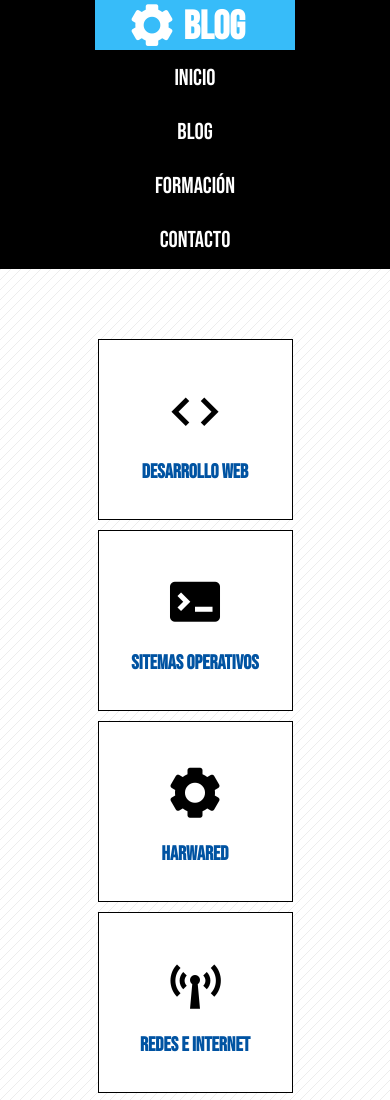
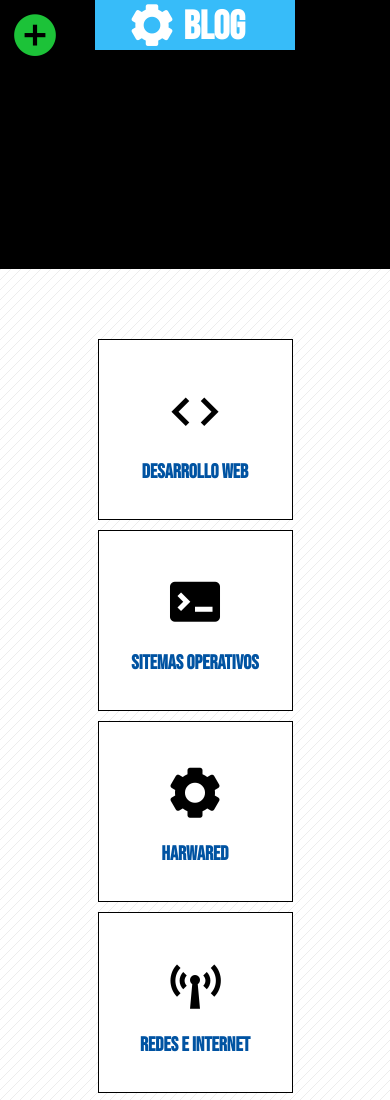
Before and after one commit to Audiel-MT/segunda-web, a plain HTML site: page index.html in a window 390 px wide. Shown: the top 1100 px of the page. Drawn offline with nearby package versions, Linux system fonts and the light colour scheme.

Commit message:
Agregando un menu diferentes en el media queries de 493px

```diff
--- a/css/responsive.css
+++ b/css/responsive.css
@@ -379,6 +379,38 @@
 
 @media screen and (max-width: 493px) {
 
+    .circle {
+        display: initial;
+        position: absolute;
+        color: #1cc238;
+        top: 1rem;
+        left: 1rem;
+        font-size: 5rem;
+    }
+
+    #mostrar:checked ~ .circle {
+        color: #f30909;
+        transform: rotate(135deg);
+        -webkit-transform: rotate(135deg);
+        -moz-transform: rotate(135deg);
+        -ms-transform: rotate(135deg);
+        -o-transform: rotate(135deg);
+    }
+
+    .contenedor-menu {
+        position: relative;
+        right: 100%;
+        transition: right 0.2s;
+        -webkit-transition: right 0.2s;
+        -moz-transition: right 0.2s;
+        -ms-transition: right 0.2s;
+        -o-transition: right 0.2s;
+    }
+
+    #mostrar:checked ~ .contenedor-menu {
+        right: 0%;
+    }
+
     .seccion-titulo {
         display: none;
     }
@@ -396,10 +428,4 @@
         display: block;
         width: 100%;
     }
-
-    /* En este media se hara lo siguiente
-    1- Modificar el diseño de las tarjetas
-    2- Arreglar el titulo de los articulos (el tamaño) y poner un margin bottom tambien
-    3- Intentar poner el menu con el CSS que tenemos en GITHUB, el menu hamburgesa que se desplase hacia abajo*/
-
 }
--- a/css/style.css
+++ b/css/style.css
@@ -42,6 +42,10 @@ html {
     line-height: 5.5rem;
     margin-right: 5rem;
     font-size: 4rem;
+}
+
+input[type="checkbox"], .circle {
+  display: none;
 }
 
 .icon {
--- a/index.html
+++ b/index.html
@@ -21,6 +21,9 @@
             <i class='bx bxs-cog icon'></i>
             <h3>blog</h3>
         </div>
+        <label for="mostrar">
+            <input type="checkbox" id="mostrar">
+            <i class='bx bxs-plus-circle circle'></i>
             <nav class="contenedor-menu">
                 <ol>
                     <li class="item"><a href="#" class="enlaces">inicio</a></li>
@@ -29,6 +32,7 @@
                     <li class="item"><a href="#" class="enlaces">contacto</a></li>
                 </ol>
             </nav>
+        </label>
     </header>
     <div class="clear"></div>
     <main>
```
Lines whose indentation alone changed are shown as unchanged.
